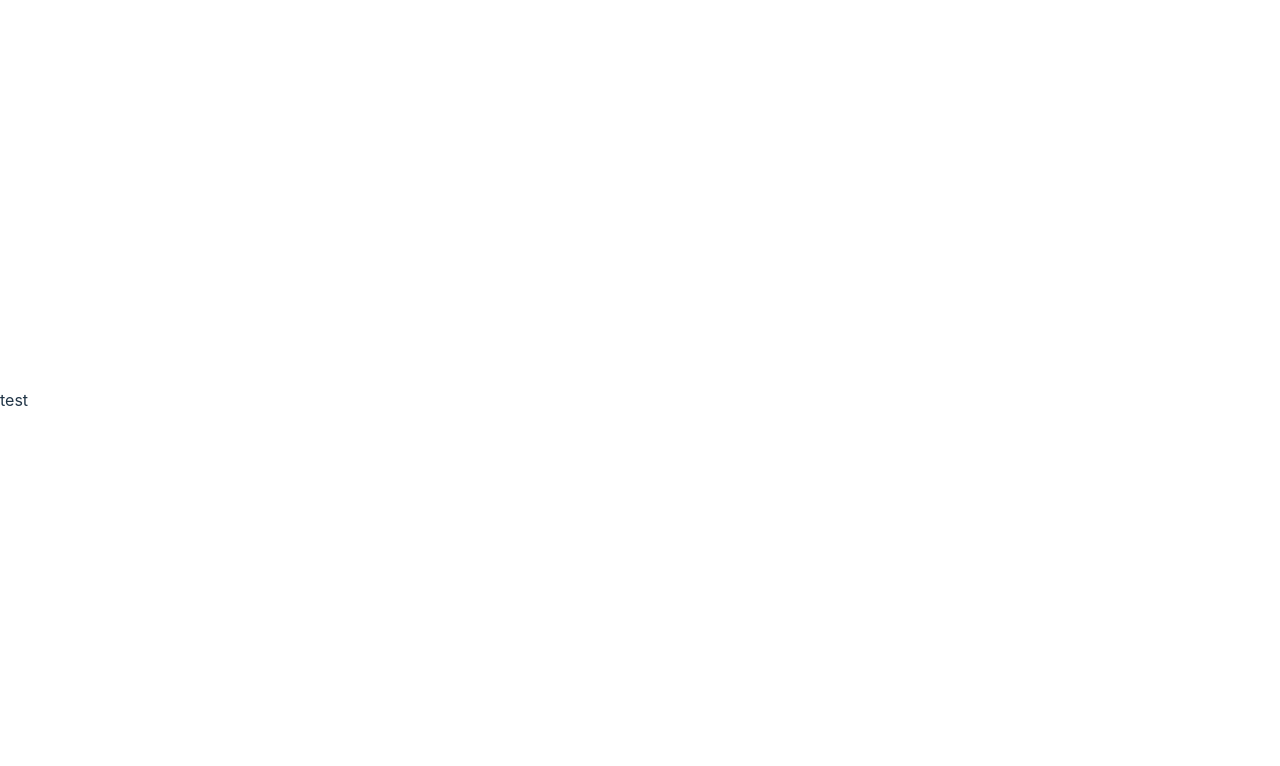
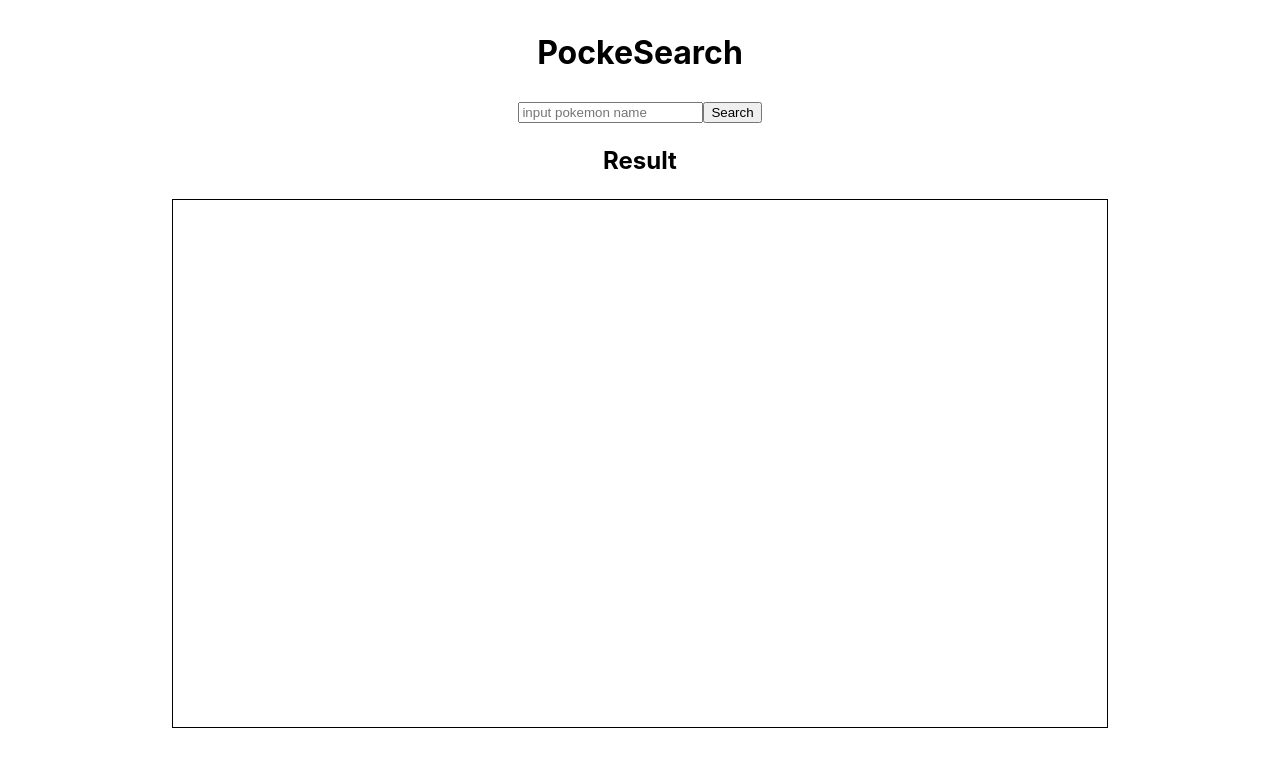
Before and after one commit to DartSter/r2023q4, a React (Vite) app: page / in a window 1280 px wide. Shown: the top 766 px of the page. Built offline with nearby package versions, Linux system fonts and the light colour scheme.

Commit message:
feat: add basic structure

```diff
--- a/src/App.tsx
+++ b/src/App.tsx
@@ -1,8 +1,9 @@
 import { Component } from 'react';
+import SearchComponent from './components/SearchComponent/SearchComponent';
 
 class App extends Component {
   render() {
-    return <div>test</div>;
+    return <SearchComponent />;
   }
 }
 
--- /dev/null
+++ b/src/components/SearchComponent/SearchComponent.tsx
@@ -0,0 +1,23 @@
+import { Component } from 'react';
+import './searchComponent.css';
+export default class SearchComponent extends Component {
+  render() {
+    return (
+      <div className="search-wrapper">
+        <h1>PockeSearch</h1>
+        <div className="search-string">
+          <input
+            type="text"
+            placeholder="input pokemon name"
+            pattern="[A-Za-z]+"
+          />
+          <button>Search</button>
+        </div>
+        <div className="search-result">
+          <h2 className="result-header">Result</h2>
+          <div className="result-field"></div>
+        </div>
+      </div>
+    );
+  }
+}
--- /dev/null
+++ b/src/components/SearchComponent/searchComponent.css
@@ -0,0 +1,24 @@
+.search-wrapper{
+  display: flex;
+  flex-direction: column;
+  align-items: center;
+  justify-content: start;
+  width: 90vw;
+  height: 90vh;
+  margin: 0 auto;
+}
+
+.search-result{
+  display: flex;
+  flex-direction: column;
+  justify-content: center;
+  align-items: center;
+  width: 90%;
+  height: 100%;
+}
+
+.result-field{
+  border: 1px solid rgb(0, 0, 0);
+  width: 90%;
+  height: 100%;
+}
--- a/src/index.css
+++ b/src/index.css
@@ -2,68 +2,4 @@
   font-family: Inter, system-ui, Avenir, Helvetica, Arial, sans-serif;
   line-height: 1.5;
   font-weight: 400;
-
-  color-scheme: light dark;
-  color: rgba(255, 255, 255, 0.87);
-  background-color: #242424;
-
-  font-synthesis: none;
-  text-rendering: optimizeLegibility;
-  -webkit-font-smoothing: antialiased;
-  -moz-osx-font-smoothing: grayscale;
-  -webkit-text-size-adjust: 100%;
 }
-
-a {
-  font-weight: 500;
-  color: #646cff;
-  text-decoration: inherit;
-}
-a:hover {
-  color: #535bf2;
-}
-
-body {
-  margin: 0;
-  display: flex;
-  place-items: center;
-  min-width: 320px;
-  min-height: 100vh;
-}
-
-h1 {
-  font-size: 3.2em;
-  line-height: 1.1;
-}
-
-button {
-  border-radius: 8px;
-  border: 1px solid transparent;
-  padding: 0.6em 1.2em;
-  font-size: 1em;
-  font-weight: 500;
-  font-family: inherit;
-  background-color: #1a1a1a;
-  cursor: pointer;
-  transition: border-color 0.25s;
-}
-button:hover {
-  border-color: #646cff;
-}
-button:focus,
-button:focus-visible {
-  outline: 4px auto -webkit-focus-ring-color;
-}
-
-@media (prefers-color-scheme: light) {
-  :root {
-    color: #213547;
-    background-color: #ffffff;
-  }
-  a:hover {
-    color: #747bff;
-  }
-  button {
-    background-color: #f9f9f9;
-  }
-}
```
